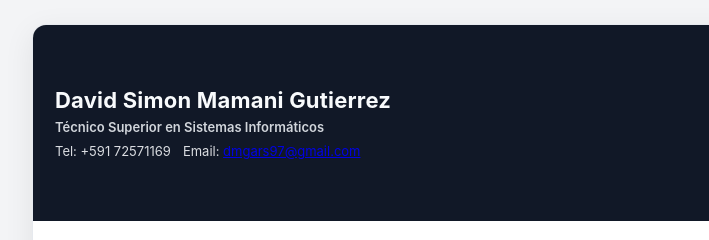
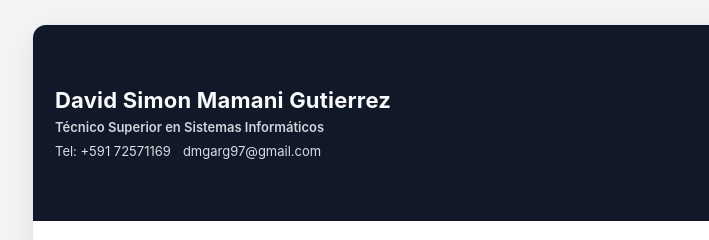
Before and after one commit to AlmaDeCeniza/actividad_7, a plain HTML site: page index.html in a window 1280 px wide. Shown: the top 240 px of the page, 108-817 px from the left. Drawn offline with Linux system fonts and the light colour scheme.

Commit message:
Detalles corregidos

```diff
--- a/index.html
+++ b/index.html
@@ -16,7 +16,7 @@
         <p class="role">Técnico Superior en Sistemas Informáticos</p>
         <div class="contact">
           <span class="phone">Tel: +591 72571169</span>
-          <span class="email">Email: <a href="mailto:dmgars97@gmail.com">dmgars97@gmail.com</a></span>
+          <span class="email">dmgarg97@gmail.com</span>
         </div>
       </div>
       <div class="photo">
```
